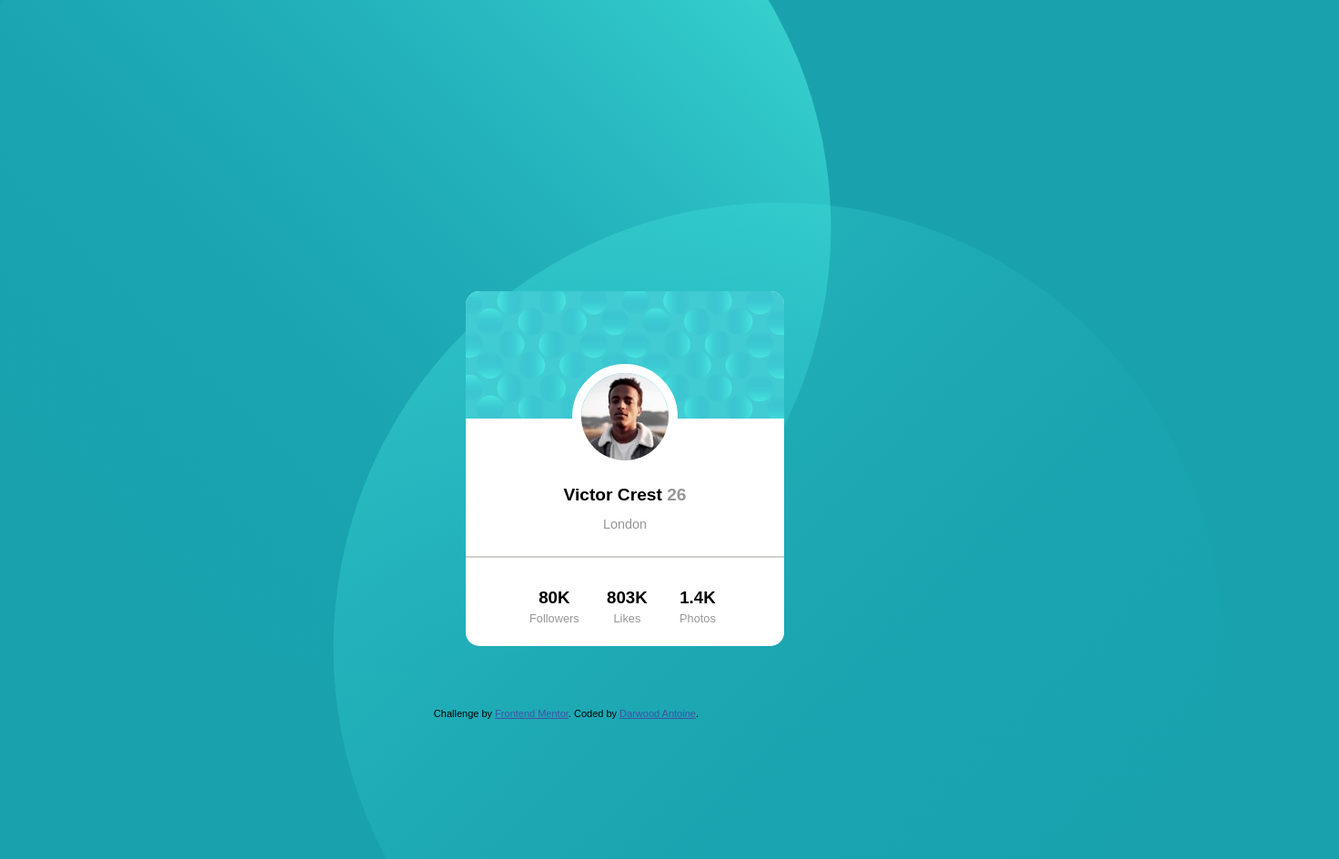
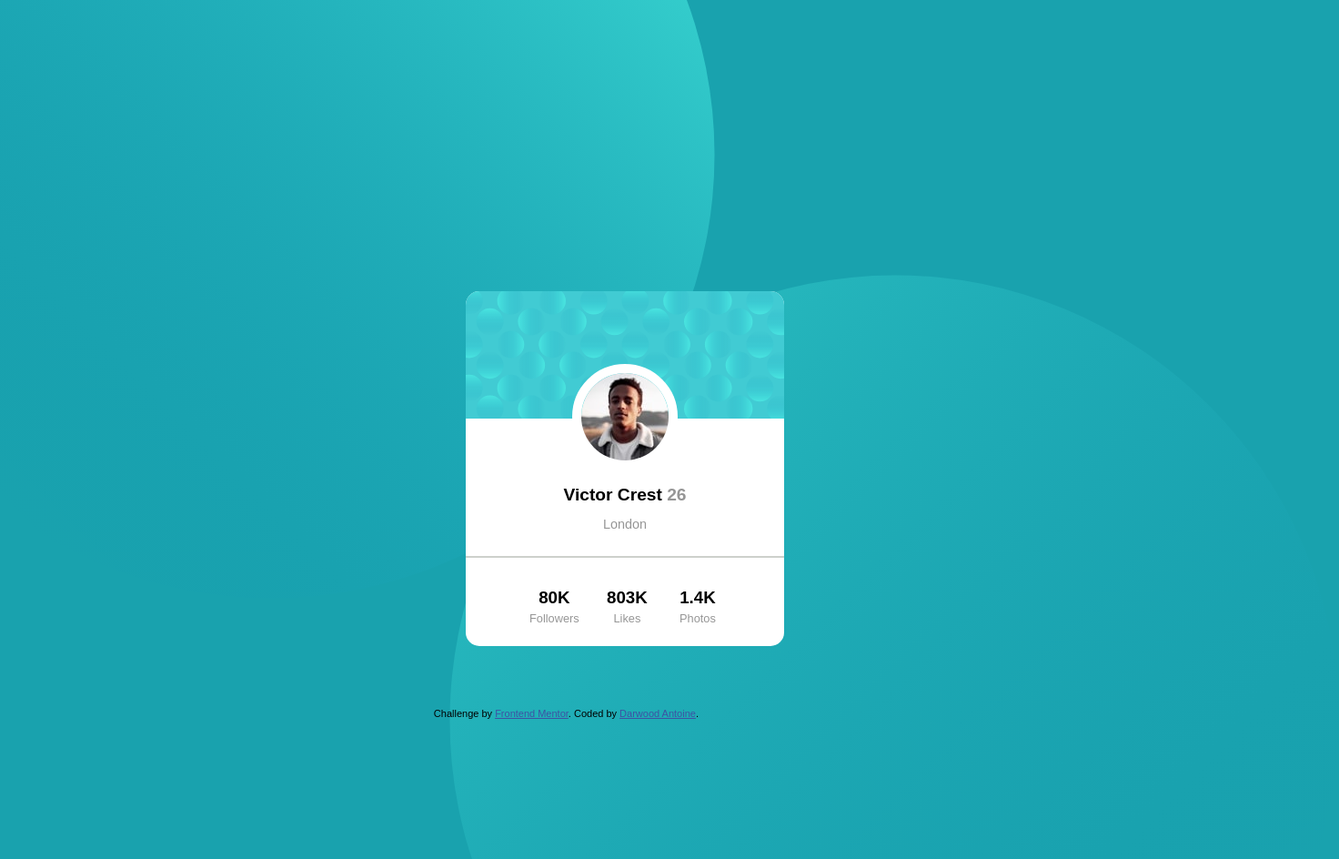
Before and after one commit to kidwizard42/Profile-Card-Component-Challenge, a plain HTML site: page index.html in a window 1280 px wide. Shown: the whole page at 91% size, 1472 px wide, since content can reach past the window. Drawn offline with Linux system fonts and the light colour scheme; a web font is replaced by a local one.

Commit message:
Update styles.css
Pushed circles back for the design version of frontend mentor to look better.

```diff
--- a/styles.css
+++ b/styles.css
@@ -45,8 +45,8 @@ span {
 
 .bottom {
   position: absolute;
-  bottom: -50%;
-  right: -5%;
+  bottom: -60%;
+  right: -15%;
   z-index: -3;
 }
 
@@ -118,7 +118,7 @@ span {
 
 .top {
   position: absolute;
-  top: -30%;
-  left: -5%;
+    top: -40%;
+  left: -15%;
   z-index: -3;
 }
```
